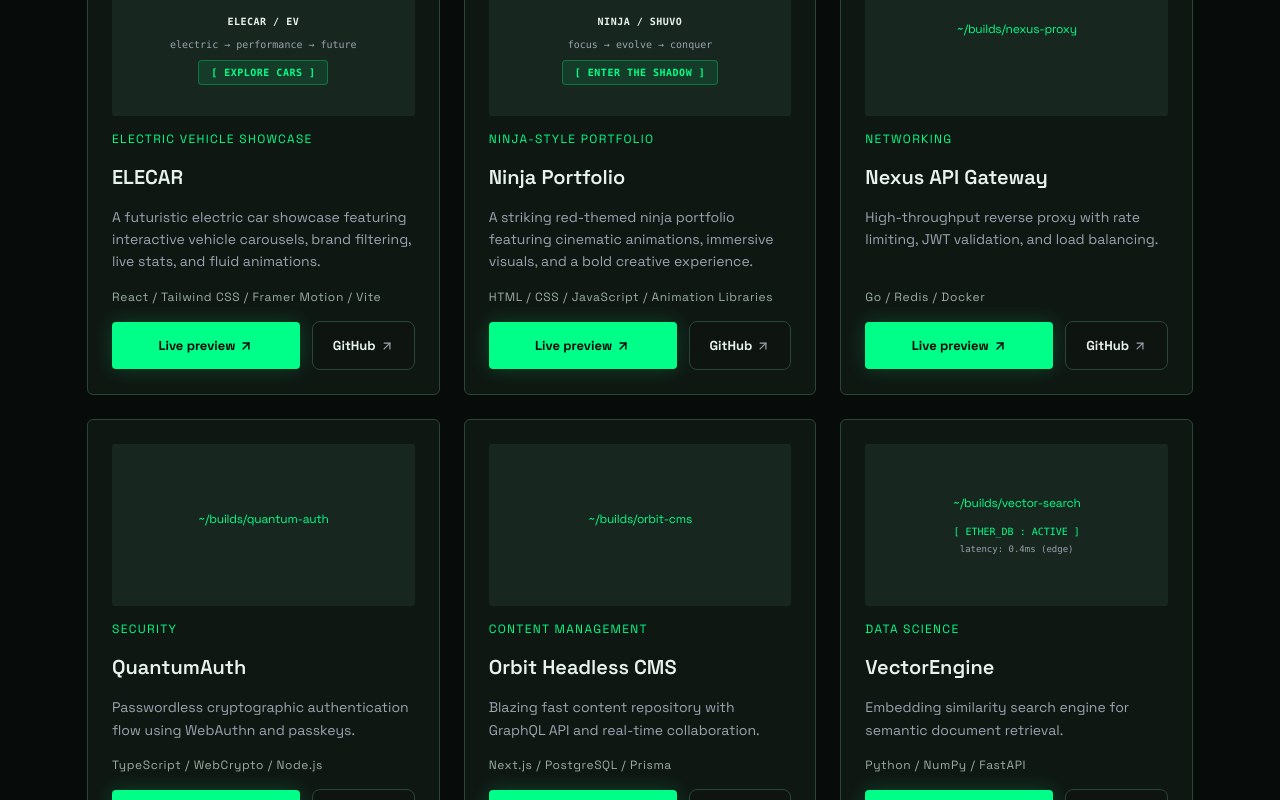
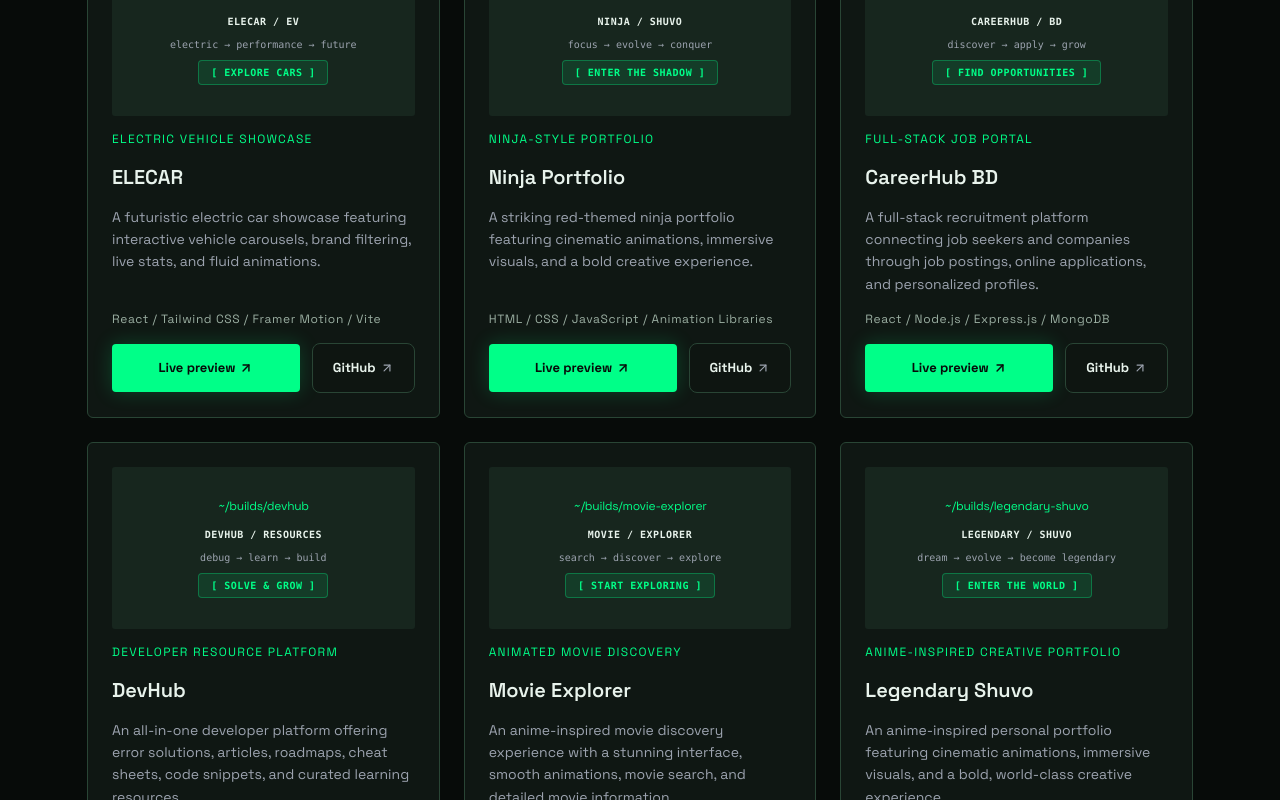
Before and after one commit to Sifathossensuvo/portfolio-website, a React (Vite) app: page /projects in a window 1280 px wide. Shown: the part 1480-2280 px from the top of the page. Built offline with nearby package versions, Linux system fonts and the light colour scheme.

Commit message:
added some new projects

```diff
--- a/src/components/AllProjects.jsx
+++ b/src/components/AllProjects.jsx
@@ -109,104 +109,144 @@ export default function AllProjects() {
   mockupType: 'ninja-portfolio',
   fullDetails: 'A highly animated, ninja-inspired personal portfolio featuring a bold red visual identity, immersive interactions, and cinematic motion effects. Built with HTML, CSS, JavaScript, and additional web technologies, the project combines creative storytelling with a distinctive visual experience.'
 },
+{
+  id: 'careerhub-bd',
+  badge: '~/builds/careerhub',
+  category: 'FULL-STACK JOB PORTAL',
+  title: 'CareerHub BD',
+  description: 'A full-stack recruitment platform connecting job seekers and companies through job postings, online applications, and personalized profiles.',
+  stack: 'React / Node.js / Express.js / MongoDB',
+  liveUrl: 'https://careerhub-shuvo.onrender.com',
+  githubUrl: 'https://github.com/Sifathossensuvo/careerhub',
+  mockupType: 'careerhub-bd',
+  fullDetails: 'CareerHub BD is a full-stack job portal designed to connect job seekers with employers in one platform. Built with React, Node.js, Express.js, MongoDB, and additional technologies, it enables users to create profiles, explore job opportunities, publish job listings, and apply for positions. The platform brings job discovery and recruitment workflows together in a single experience.'
+},
+{
+  id: 'devhub',
+  badge: '~/builds/devhub',
+  category: 'DEVELOPER RESOURCE PLATFORM',
+  title: 'DevHub',
+  description: 'An all-in-one developer platform offering error solutions, articles, roadmaps, cheat sheets, code snippets, and curated learning resources.',
+  stack: 'React / Node.js / Express.js / Tailwind CSS',
+  liveUrl: 'https://dev-hub-shuvo.netlify.app/',
+  githubUrl: 'https://github.com/Sifathossensuvo/DevUndifind',
+  mockupType: 'devhub',
+  fullDetails: 'DevHub is a developer-focused resource platform built to make programming easier and more accessible. Developed with React, Node.js, Express.js, Tailwind CSS, and additional technologies, it brings together error-solving resources, technical articles, learning roadmaps, cheat sheets, reusable code snippets, and useful developer tools in one clean interface.'
+},
+{
+  id: 'movie-explorer',
+  badge: '~/builds/movie-explorer',
+  category: 'ANIMATED MOVIE DISCOVERY',
+  title: 'Movie Explorer',
+  description: 'An anime-inspired movie discovery experience with a stunning interface, smooth animations, movie search, and detailed movie information.',
+  stack: 'React / Tailwind CSS / TVMaze API',
+  liveUrl: 'https://movie-explorer-eta-orpin.vercel.app/',
+  githubUrl: 'https://github.com/Sifathossensuvo/movie-explorer',
+  mockupType: 'movie-explorer',
+  fullDetails: 'Movie Explorer is a visually engaging movie discovery application featuring an anime-inspired design, beautiful animations, and a responsive interface. Built with React, Tailwind CSS, and the TVMaze API, it allows users to search for movies and shows, explore available titles, and view detailed information through an immersive browsing experience.'
+},
+{
+  id: 'legendary-shuvo',
+  badge: '~/builds/legendary-shuvo',
+  category: 'ANIME-INSPIRED CREATIVE PORTFOLIO',
+  title: 'Legendary Shuvo',
+  description: 'An anime-inspired personal portfolio featuring cinematic animations, immersive visuals, and a bold, world-class creative experience.',
+  stack: 'React / Tailwind CSS / Animation Libraries',
+  liveUrl: 'https://shuvo-on-top.vercel.app/',
+  githubUrl: 'https://github.com/Sifathossensuvo/legendary-portfolio',
+  mockupType: 'legendary-shuvo',
+  fullDetails: 'Legendary Shuvo is an anime-inspired personal portfolio built around bold visual storytelling, immersive animations, and a distinctive creative identity. Developed with React, Tailwind CSS, animation libraries, and additional web technologies, it focuses on cinematic transitions, engaging interactions, and a polished, memorable user experience.'
+},
+{
+  id: 'shuvo-meet',
+  badge: '~/builds/shuvo-meet',
+  category: 'REAL-TIME MEETING PLATFORM',
+  title: 'Shuvo Meet',
+  description: 'A modern video meeting platform featuring real-time communication, screen sharing, and a seamless, user-friendly meeting experience.',
+  stack: 'React / Node.js / Express.js / WebRTC',
+  liveUrl: 'https://shuvo-meet.vercel.app/',
+  githubUrl: 'https://github.com/Sifathossensuvo/shuvo-meet',
+  mockupType: 'shuvo-meet',
+  fullDetails: 'Shuvo Meet is a full-stack meeting platform designed to deliver a smooth and engaging online communication experience. Built with React, Node.js, Express.js, WebRTC, and additional technologies, it supports real-time meetings and screen sharing through a modern, user-focused interface.'
+},
+   {
+  id: 'zeryxa-team',
+  badge: '~/builds/zeryxa-team',
+  category: 'DIGITAL AGENCY PORTFOLIO',
+  title: 'Zeryxa Team',
+  description: 'A modern demo website for a digital agency, featuring polished visuals, responsive layouts, and engaging animations.',
+  stack: 'React / Tailwind CSS / Node.js',
+  liveUrl: 'https://zeryxateam.netlify.app/',
+  githubUrl: 'https://github.com/Sifathossensuvo/zeryxa-team-portfolio',
+  mockupType: 'zeryxa-team',
+  fullDetails: 'Zeryxa Team is a demo digital agency portfolio created to showcase a modern agency brand through polished UI design, responsive layouts, and engaging visual interactions. Built with React, Tailwind CSS, Node.js, and additional technologies, the project also incorporates AI tools into the development workflow to support the creative and implementation process.'
+},
+
+{
+  id: 'mr-shuvo-portfolio',
+  badge: '~/builds/mr-shuvo-portfolio',
+  category: 'PERSONAL PORTFOLIO',
+  title: 'Mr. Shuvo',
+  description: 'An early personal portfolio project featuring beautiful animations, smooth transitions, and a visually engaging design.',
+  stack: 'React / Tailwind CSS / Framer Motion',
+  liveUrl: 'https://mrshuvo.netlify.app/',
+  githubUrl: 'https://github.com/Sifathossensuvo',
+  mockupType: 'mr-shuvo-portfolio',
+  fullDetails: 'Mr. Shuvo is an earlier personal portfolio website created as a practice project to explore modern frontend development and animation. Built with React, Tailwind CSS, and Framer Motion, it focuses on visually engaging layouts, smooth transitions, and interactive motion effects.'
+},
+{
+  id: 'sh-homepage',
+  badge: '~/builds/sh-homepage',
+  category: 'CUSTOM BROWSER HOMEPAGE',
+  title: 'SH Homepage',
+  description: 'A personalized browser homepage with quick search, handy resources, and a convenient starting point for everyday browsing.',
+  stack: 'React / Tailwind CSS / Framer Motion',
+  liveUrl: 'https://shhomepage.netlify.app/',
+  githubUrl: 'https://github.com/Sifathossensuvo',
+  mockupType: 'sh-homepage',
+  fullDetails: 'SH Homepage is a custom browser homepage designed to make everyday browsing more convenient. It provides quick search access and useful resources in one place, helping users get started quickly. Users can also set it as their browser homepage or startup page for a more personalized browsing experience.'
+},
+{
+  id: 'select-xi',
+  badge: '~/builds/select-xi',
+  category: 'CRICKET TEAM MANAGEMENT',
+  title: 'Select XI',
+  description: 'An interactive cricket team management app where users can earn coins, hire cricket players, manage their squad, and remove players.',
+  stack: 'React / Tailwind CSS / API Integration',
+  liveUrl: 'https://coherent-children.surge.sh/',
+  githubUrl: 'https://github.com/Sifathossensuvo/select-xi',
+  mockupType: 'select-xi',
+  fullDetails: 'Select XI is a cricket team management practice project built with React, Tailwind CSS, and API integration. Users can explore available cricket players, manage their coin balance, hire players, build a squad, and remove players as needed. The project helped develop practical skills in interactive UI design, state management, and working with API data.'
+},
+
+{
+  id: 'assignment-one',
+  badge: '~/builds/assignment-one',
+  category: 'FIRST WEB DEVELOPMENT PROJECT',
+  title: 'My First Website',
+  description: 'A motivational website built with HTML and CSS that marks the beginning of my web development journey.',
+  stack: 'HTML5 / CSS3',
+  liveUrl: 'https://sifathossensuvo.github.io/assignment-one/',
+  githubUrl: 'https://github.com/Sifathossensuvo/assignment-one',
+  mockupType: 'assignment-one',
+  fullDetails: 'My First Website is a motivational project created during my web development course. Built with HTML and CSS, it represents the starting point of my journey as a developer. More than a simple practice project, it reflects the curiosity, determination, and first steps that began my path toward building larger and more ambitious web experiences.'
+},
+
+{
+  id: 'book-vibe',
+  badge: '~/builds/book-vibe',
+  category: 'BOOK DISCOVERY PLATFORM',
+  title: 'Book Vibe',
+  description: 'A responsive book discovery platform where readers can explore books, view details, manage reading lists, and save wishlist favorites.',
+  stack: 'React / Tailwind CSS / React Router',
+  liveUrl: 'https://book-vibe-poka.netlify.app/',
+  githubUrl: 'https://github.com/Sifathossensuvo/book-vibe',
+  mockupType: 'book-vibe',
+  fullDetails: 'Book Vibe is a responsive book discovery application built with React, Tailwind CSS, and React Router. Users can browse a collection of books, explore detailed book information, add titles to their Read List or Wishlist, and avoid duplicate entries. It also features React Toastify notifications and Local Storage persistence to keep saved book data available between visits.'
+},
 
 
-    {
-      id: 'nexus-proxy',
-      badge: '~/builds/nexus-proxy',
-      category: 'NETWORKING',
-      title: 'Nexus API Gateway',
-      description: 'High-throughput reverse proxy with rate limiting, JWT validation, and load balancing.',
-      stack: 'Go / Redis / Docker',
-      liveUrl: 'https://github.com',
-      githubUrl: 'https://github.com',
-      mockupType: 'terminal',
-      fullDetails: 'Handles over 100k requests/sec with minimal memory footprint. Features dynamic upstream routing, circuit breaking, and Prometheus telemetry built-in.'
-    },
-    {
-      id: 'quantum-auth',
-      badge: '~/builds/quantum-auth',
-      category: 'SECURITY',
-      title: 'QuantumAuth',
-      description: 'Passwordless cryptographic authentication flow using WebAuthn and passkeys.',
-      stack: 'TypeScript / WebCrypto / Node.js',
-      liveUrl: 'https://github.com',
-      githubUrl: 'https://github.com',
-      mockupType: 'ai',
-      fullDetails: 'Secure biometric authentication wrapper providing frictionless login experiences across mobile and desktop browsers without storing server-side password hashes.'
-    },
-    {
-      id: 'orbit-cms',
-      badge: '~/builds/orbit-cms',
-      category: 'CONTENT MANAGEMENT',
-      title: 'Orbit Headless CMS',
-      description: 'Blazing fast content repository with GraphQL API and real-time collaboration.',
-      stack: 'Next.js / PostgreSQL / Prisma',
-      liveUrl: 'https://github.com',
-      githubUrl: 'https://github.com',
-      mockupType: 'commerce',
-      fullDetails: 'Designed for editorial speed with version-controlled content blocks, asset optimization pipelines, and role-based access control workflows.'
-    },
-    {
-      id: 'vector-search',
-      badge: '~/builds/vector-search',
-      category: 'DATA SCIENCE',
-      title: 'VectorEngine',
-      description: 'Embedding similarity search engine for semantic document retrieval.',
-      stack: 'Python / NumPy / FastAPI',
-      liveUrl: 'https://github.com',
-      githubUrl: 'https://github.com',
-      mockupType: 'database',
-      fullDetails: 'Optimized vector similarity index capable of querying millions of high-dimensional embeddings with sub-10ms latency.'
-    },
-    {
-      id: 'pulse-monitor',
-      badge: '~/builds/pulse-monitor',
-      category: 'DEV_OPS',
-      title: 'Pulse Uptime',
-      description: 'Distributed server health checker with automated Discord/Telegram alerts.',
-      stack: 'Node.js / SQLite / Tailwind',
-      liveUrl: 'https://github.com',
-      githubUrl: 'https://github.com',
-      mockupType: 'terminal',
-      fullDetails: 'Lightweight monitoring agent that pings endpoint health across multiple geographic regions and logs response latency trends.'
-    },
-    {
-      id: 'stream-hub',
-      badge: '~/builds/stream-hub',
-      category: 'MEDIA & STREAMING',
-      title: 'StreamHub',
-      description: 'WebRTC based peer-to-peer live broadcasting and chat platform.',
-      stack: 'WebRTC / Socket.io / React',
-      liveUrl: 'https://github.com',
-      githubUrl: 'https://github.com',
-      mockupType: 'canvas',
-      fullDetails: 'Low-latency video streaming architecture designed for interactive workshops, virtual classrooms, and community hangouts.'
-    },
-    {
-      id: 'frost-ui',
-      badge: '~/builds/frost-ui',
-      category: 'DESIGN SYSTEM',
-      title: 'Frost Design System',
-      description: 'Accessible dark-mode component library built with Tailwind and Radix primitives.',
-      stack: 'React / Tailwind / Radix UI',
-      liveUrl: 'https://github.com',
-      githubUrl: 'https://github.com',
-      mockupType: 'ai',
-      fullDetails: 'Fully WCAG AA compliant component suite optimized for developer productivity, custom theming, and keyboard navigation.'
-    },
-    {
-      id: 'apex-metrics',
-      badge: '~/builds/apex-metrics',
-      category: 'ANALYTICS',
-      title: 'Apex Metrics',
-      description: 'Privacy-first web analytics platform without cookies or intrusive trackers.',
-      stack: 'Go / ClickHouse / Vue.js',
-      liveUrl: 'https://github.com',
-      githubUrl: 'https://github.com',
-      mockupType: 'database',
-      fullDetails: 'Aggregates page views and user flows anonymously while maintaining absolute compliance with GDPR and CCPA privacy standards.'
-    }
+
   ];
 
   // Pagination state: display 12 items initially, load 12 more on click
@@ -233,8 +273,8 @@ export default function AllProjects() {
           to="/"
           className="inline-flex items-center gap-2 font-mono text-xs text-[#00FF88] hover:text-[#00e078] transition-all group"
         >
-          <FiArrowLeft className="w-4 h-4 transition-transform group-hover:-translate-x-1" />
-          <span className="tracking-[0.15em] font-semibold">[ BACK TO HOME ]</span>
+          <FiArrowLeft className="w-3 h-3 transition-transform group-hover:-translate-x-1" />
+          <span className="tracking-[0.15em] font-semibold">BACK TO HOME</span>
         </Link>
       </motion.div>
 
@@ -347,8 +387,6 @@ export default function AllProjects() {
 )}
 
 
-
-
 {project.mockupType === 'younus-portfolio' && (
   <div className="w-full font-mono text-[10px] text-center space-y-2">
     <div className="text-[#E8F3EC] font-semibold tracking-wider">
@@ -431,13 +469,96 @@ export default function AllProjects() {
   </div>
 )}
 
+{project.mockupType === 'careerhub-bd' && (
+  <div className="w-full font-mono text-[10px] text-center space-y-2">
+    <div className="text-[#E8F3EC] font-semibold tracking-wider">CAREERHUB / BD</div>
+    <div className="text-[#9CA3AF]">discover → apply → grow</div>
+    <div className="inline-block px-3 py-1 bg-[#00FF88]/10 border border-[#00FF88]/30 text-[#00FF88] rounded font-bold tracking-wider">[ FIND OPPORTUNITIES ]</div>
+  </div>
+)}
 
-                      {project.mockupType === 'database' && (
-                        <div className="w-full font-mono text-[10px] text-[#00FF88] text-center space-y-1">
-                          <div>[ ETHER_DB : ACTIVE ]</div>
-                          <div className="text-[#9CA3AF] text-[9px]">latency: 0.4ms (edge)</div>
-                        </div>
-                      )}
+{project.mockupType === 'devhub' && (
+  <div className="w-full font-mono text-[10px] text-center space-y-2">
+    <div className="text-[#E8F3EC] font-semibold tracking-wider">DEVHUB / RESOURCES</div>
+    <div className="text-[#9CA3AF]">debug → learn → build</div>
+    <div className="inline-block px-3 py-1 bg-[#00FF88]/10 border border-[#00FF88]/30 text-[#00FF88] rounded font-bold tracking-wider">[ SOLVE & GROW ]</div>
+  </div>
+)}
+
+{project.mockupType === 'movie-explorer' && (
+  <div className="w-full font-mono text-[10px] text-center space-y-2">
+    <div className="text-[#E8F3EC] font-semibold tracking-wider">MOVIE / EXPLORER</div>
+    <div className="text-[#9CA3AF]">search → discover → explore</div>
+    <div className="inline-block px-3 py-1 bg-[#00FF88]/10 border border-[#00FF88]/30 text-[#00FF88] rounded font-bold tracking-wider">[ START EXPLORING ]</div>
+  </div>
+)}
+
+{project.mockupType === 'legendary-shuvo' && (
+  <div className="w-full font-mono text-[10px] text-center space-y-2">
+    <div className="text-[#E8F3EC] font-semibold tracking-wider">LEGENDARY / SHUVO</div>
+    <div className="text-[#9CA3AF]">dream → evolve → become legendary</div>
+    <div className="inline-block px-3 py-1 bg-[#00FF88]/10 border border-[#00FF88]/30 text-[#00FF88] rounded font-bold tracking-wider">[ ENTER THE WORLD ]</div>
+  </div>
+)}
+
+{project.mockupType === 'shuvo-meet' && (
+  <div className="w-full font-mono text-[10px] text-center space-y-2">
+    <div className="text-[#E8F3EC] font-semibold tracking-wider">SHUVO / MEET</div>
+    <div className="text-[#9CA3AF]">connect → collaborate → share</div>
+    <div className="inline-block px-3 py-1 bg-[#00FF88]/10 border border-[#00FF88]/30 text-[#00FF88] rounded font-bold tracking-wider">[ JOIN MEETING ]</div>
+  </div>
+)}
+
+{project.mockupType === 'zeryxa-team' && (
+  <div className="w-full font-mono text-[10px] text-center space-y-2">
+    <div className="text-[#E8F3EC] font-semibold tracking-wider">ZERYXA / STUDIO</div>
+    <div className="text-[#9CA3AF]">design → develop → deliver</div>
+    <div className="inline-block px-3 py-1 bg-[#00FF88]/10 border border-[#00FF88]/30 text-[#00FF88] rounded font-bold tracking-wider">[ EXPLORE AGENCY ]</div>
+  </div>
+)}
+
+{project.mockupType === 'mr-shuvo-portfolio' && (
+  <div className="w-full font-mono text-[10px] text-center space-y-2">
+    <div className="text-[#E8F3EC] font-semibold tracking-wider">MR / SHUVO</div>
+    <div className="text-[#9CA3AF]">explore → create → evolve</div>
+    <div className="inline-block px-3 py-1 bg-[#00FF88]/10 border border-[#00FF88]/30 text-[#00FF88] rounded font-bold tracking-wider">[ VIEW PORTFOLIO ]</div>
+  </div>
+)}
+
+{project.mockupType === 'sh-homepage' && (
+  <div className="w-full font-mono text-[10px] text-center space-y-2">
+    <div className="text-[#E8F3EC] font-semibold tracking-wider">SH / HOMEPAGE</div>
+    <div className="text-[#9CA3AF]">search → discover → access</div>
+    <div className="inline-block px-3 py-1 bg-[#00FF88]/10 border border-[#00FF88]/30 text-[#00FF88] rounded font-bold tracking-wider">[ QUICK ACCESS ]</div>
+  </div>
+)}
+
+{project.mockupType === 'select-xi' && (
+  <div className="w-full font-mono text-[10px] text-center space-y-2">
+    <div className="text-[#E8F3EC] font-semibold tracking-wider">SELECT / XI</div>
+    <div className="text-[#9CA3AF]">earn coins → hire → build squad</div>
+    <div className="inline-block px-3 py-1 bg-[#00FF88]/10 border border-[#00FF88]/30 text-[#00FF88] rounded font-bold tracking-wider">[ MANAGE TEAM ]</div>
+  </div>
+)}
+
+{project.mockupType === 'assignment-one' && (
+  <div className="w-full font-mono text-[10px] text-center space-y-2">
+    <div className="text-[#E8F3EC] font-semibold tracking-wider">THE BEGINNING / 01</div>
+    <div className="text-[#9CA3AF]">learn → build → grow</div>
+    <div className="inline-block px-3 py-1 bg-[#00FF88]/10 border border-[#00FF88]/30 text-[#00FF88] rounded font-bold tracking-wider">[ JOURNEY STARTED ]</div>
+  </div>
+)}
+
+{project.mockupType === 'book-vibe' && (
+  <div className="w-full font-mono text-[10px] text-center space-y-2">
+    <div className="text-[#E8F3EC] font-semibold tracking-wider">BOOK / VIBE</div>
+    <div className="text-[#9CA3AF]">discover → read → wishlist</div>
+    <div className="inline-block px-3 py-1 bg-[#00FF88]/10 border border-[#00FF88]/30 text-[#00FF88] rounded font-bold tracking-wider">[ EXPLORE BOOKS ]</div>
+  </div>
+)}
+
+
+
                     </div>
 
                     {/* Category */}
@@ -490,6 +611,7 @@ export default function AllProjects() {
           return <ProjectCard key={project.id} />;
         })}
       </div>
+
 
       {/* Load More Button */}
       {hasMore && (
```
Also changed, not shown: src/shared/Shared.jsx (deleted).
